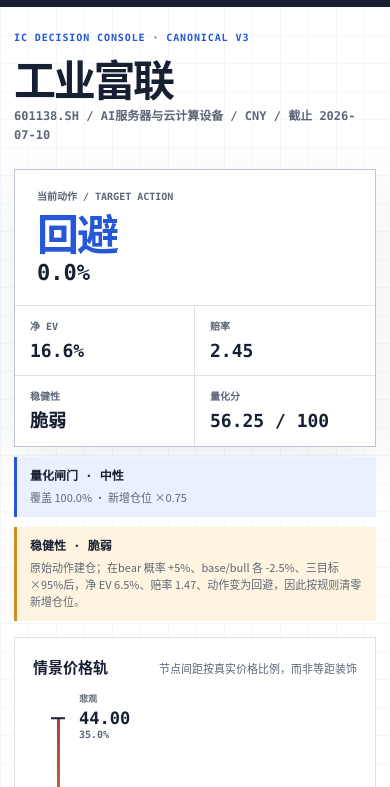
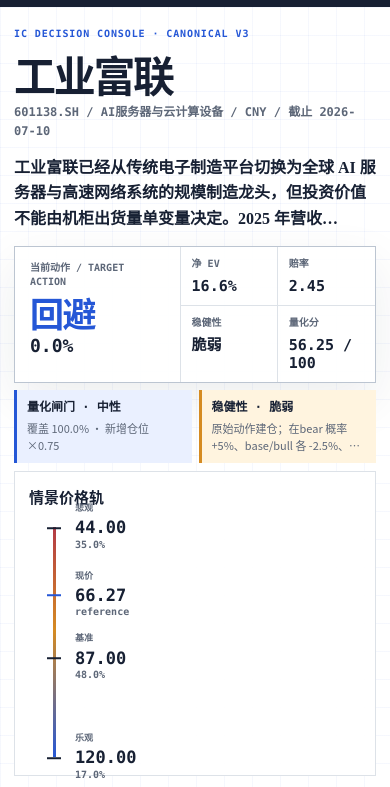
Before and after one commit to stonext47-ctrl/investment-reports, a plain HTML site: page reports/投资_报告_工业富联-601138SH_20260712_0051.html in a window 390 px wide. Shown: the top 787 px of the page. Drawn offline with Linux system fonts and the light colour scheme.

Commit message:
Publish mobile investment report

```diff
--- a/reports/投资_报告_工业富联-601138SH_20260712_0051.html
+++ b/reports/投资_报告_工业富联-601138SH_20260712_0051.html
@@ -282,14 +282,23 @@
     }
     @media (max-width: 720px) {
       .cover-inner, .audit-inner { width: min(100% - 28px, 1280px); }
-      .cover-inner { min-height: 0; padding: 24px 0 22px; }
+      .cover-inner { min-height: 0; padding: 20px 0 18px; grid-template-areas: "title" "thesis" "decision"; gap: 14px; }
       .cover-title { padding-top: 0; }
       h1 { font-size: 42px; }
-      .thesis { margin-top: 0; font-size: 17px; -webkit-line-clamp: 4; }
-      .decision-strip { grid-template-columns: 1fr; }
-      .decision-primary { border-right: 0; border-bottom: 1px solid var(--line); }
-      .signal-row, .decision-overview { grid-template-columns: 1fr; }
-      .price-rail-track { min-height: 360px; margin-top: 12px; }
+      .thesis { margin-top: 0; font-size: 16px; line-height: 1.62; -webkit-line-clamp: 3; }
+      .decision-strip { grid-template-columns: .92fr 1.08fr; }
+      .decision-primary { padding: 14px 15px; border-right: 1px solid var(--line); border-bottom: 0; }
+      .decision-primary strong { font-size: 34px; }
+      .decision-primary b { margin-top: 6px; font-size: 18px; }
+      .decision-stat { padding: 10px 11px; }
+      .decision-stat strong { font-size: 15px; }
+      .signal-row { grid-template-columns: 1fr 1fr; gap: 7px; margin-top: 7px; }
+      .signal-chip { padding: 9px 10px; }
+      .signal-chip p { display: -webkit-box; overflow: hidden; -webkit-box-orient: vertical; -webkit-line-clamp: 2; }
+      .decision-overview { display: none; }
+      .price-rail { margin-top: 8px; padding: 12px 14px 8px; }
+      .price-rail-head p { display: none; }
+      .price-rail-track { min-height: 250px; margin-top: 8px; }
       .price-rail-line { top: 4%; bottom: 4%; left: 24px; width: 3px; height: auto; background: linear-gradient(180deg, var(--critical), var(--amber) 45%, var(--cobalt)); }
       .price-node { left: 0 !important; width: calc(100% - 42px); padding-left: 46px; transform: translateY(-50%); text-align: left; }
       .price-node::after, .price-node.current::before { position: absolute; top: 50%; left: 18px; width: 14px; height: 2px; margin: 0; }
```
